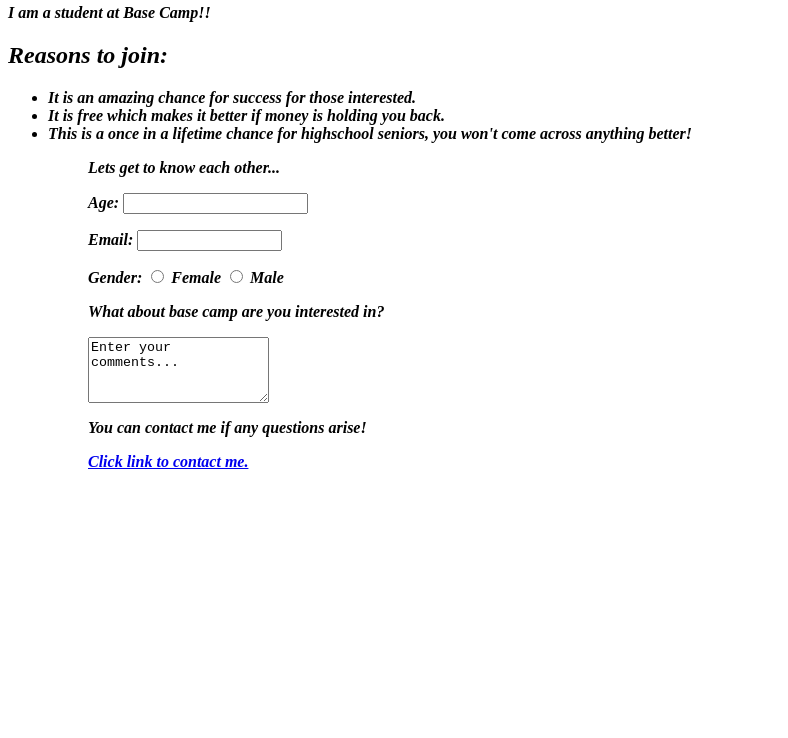
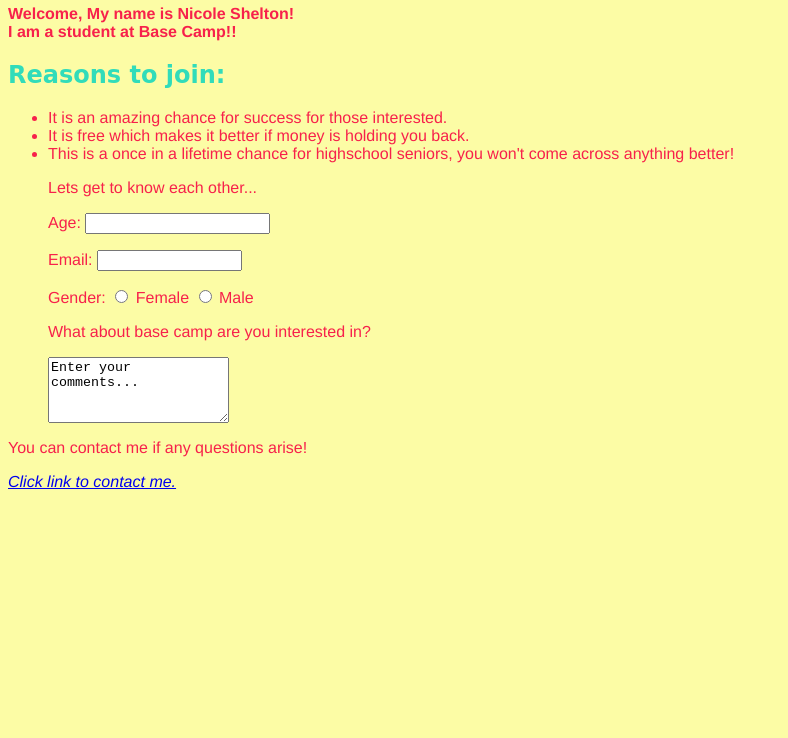
Before and after one commit to NicoleShelton/NicoleShelton.github.io, a plain HTML site: page index.html in a window 1280 px wide. Shown: the part 62-800 px from the top of the page, without its empty margins (0-788 px from the left). Drawn offline with Linux system fonts and the light colour scheme.

Commit message:
changed color and fonts for my webpage.

```diff
--- a/index.html
+++ b/index.html
@@ -1,22 +1,44 @@
 <head>
+    <style>
+        body {
+            font-family: Helvetica, sans-serif;
+            background-color: #FCFCA5;
+            color: #F7214B
+        }
+
+        h1,
+        h2 {
+            font-family: Papyrus, cursive, sans-serif;
+            font-size: 200%;
+            font-style: normal;
+            font-variant: normal;
+            font-weight: 500;
+            color: #31DCBA;
+        }
+
+        h2 {
+            font-size: 150%;
+        }
+    </style>
     <title>My Webpage</title>
 </head>
 
 <body>
-  <h1><b>Welcome, My name is Nicole Shelton!<i></h1>
-  <p><b>I am a student at Base Camp!!</b></p>
-  <h2><b><i>Reasons to join:</i></b></h2>
+    <h1><b>Base Camp Information:</b></h1>
+    <p><b>Welcome, My name is Nicole Shelton!<br /> I am a student at Base Camp!!</b></p>
+    <h2><b>Reasons to join:</b></h2>
     <ul>
         <li>It is an amazing chance for success for those interested.</li>
         <li>It is free which makes it better if money is holding you back.</li>
         <li>This is a once in a lifetime chance for highschool seniors, you won't come across anything better!</li>
-  <ul>
         <p>Lets get to know each other...</p>
-    <label>Age: <input type="text" name="age" /></label>
+        <label>Age:
+            <input type="text" name="age" />
+        </label>
         <br />
         <p>Email:
-      <input type="text" name="email" size="15"
-      maxlength="50"/></p>
+            <input type="text" name="email" size="15" maxlength="50" />
+        </p>
         Gender:
         <input id="female" type="radio" name="gender" value="f">
         <label for="female">Female</label>
@@ -26,8 +48,10 @@
             <p>What about base camp are you interested in?</p>
             <textarea name="comments" cols="20" rows="4">Enter your comments...</textarea>
         </form>
+    </ul>
     <p>You can contact me if any questions arise!</p>
     <address><p><a href='mailto:nshelton@basecampcodingacademy.org'>
     Click link to contact me.</a></p></address>
 </body>
+
 </html>
```
Lines whose indentation alone changed are shown as unchanged.
